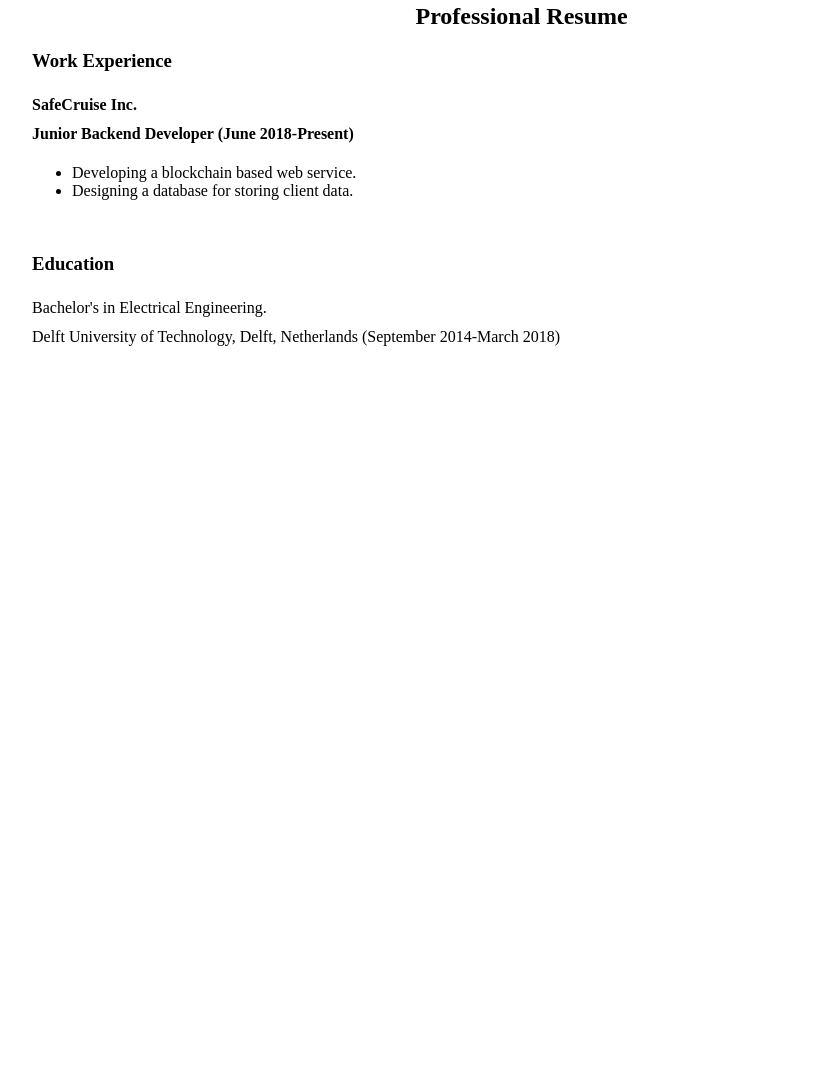
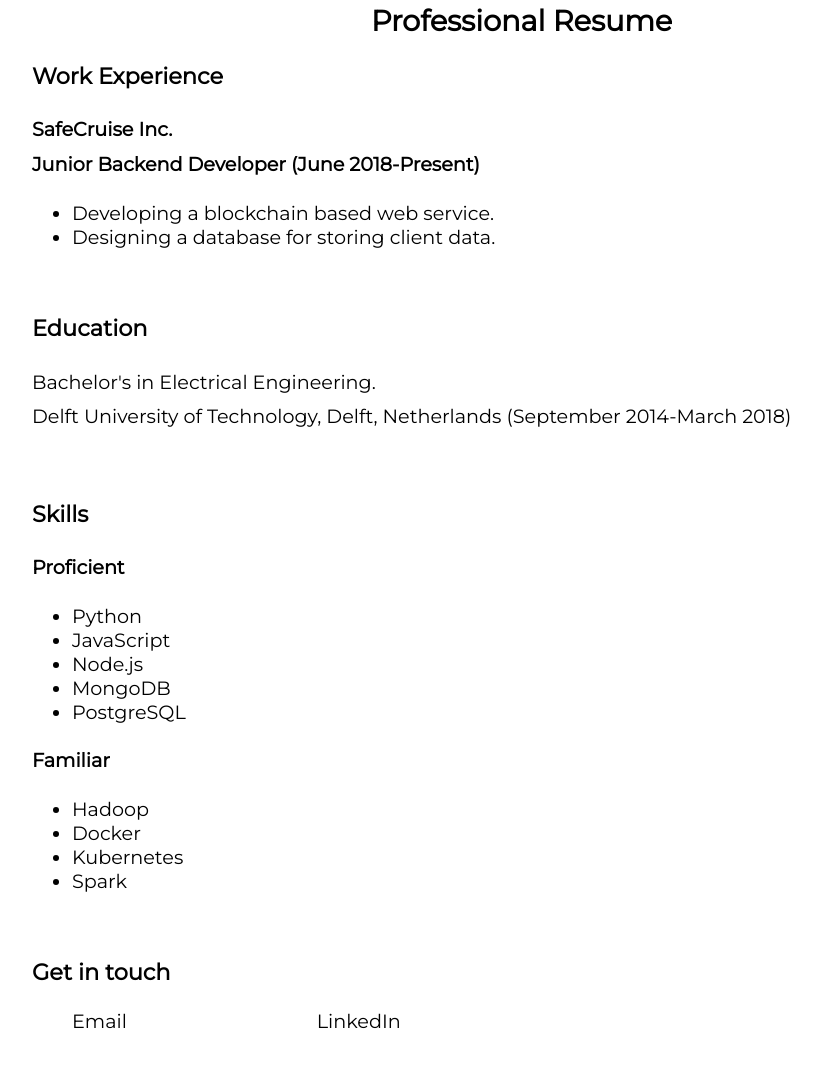
Before and after one commit to kavehjamshidi/kavehjamshidi.github.io, a plain HTML site: page index.html in a window 1280 px wide. Shown: the part 1381-2448 px from the top of the page, without its empty margins (64-885 px from the left). Before the commit the page ends 1748 px from the top, so only its background shows below. Drawn offline with nearby package versions, Linux system fonts and the light colour scheme.

Commit message:
final project

```diff
--- a/index.html
+++ b/index.html
@@ -38,12 +38,26 @@
         }
 
         #resume {
+            font-family: 'Montserrat', sans-serif;
+            font-size: 1.2rem;
             width: 90%;
             margin-top: 4rem;
         }
 
         #resume h2 {
             text-align: center;
+        }
+
+        #contact {
+            margin-bottom: 4rem;
+            list-style: none;
+            display: flex;
+            width: 100%;
+            justify-content: flex-start;
+        }
+
+        #contact li {
+            flex-basis: 25%;
         }
 
         figure {
@@ -101,10 +115,37 @@
             </ul>
             </p>
             <br>
-            <h3>Education</h2>
-                <p>Bachelor's in Electrical Engineering.<br>
-                    Delft University of Technology, Delft, Netherlands (September 2014-March 2018)</p>
-
+            <h3>Education</h3>
+            <p>Bachelor's in Electrical Engineering.<br>
+                Delft University of Technology, Delft, Netherlands (September 2014-March 2018)
+            </p>
+            <br>
+            <h3>Skills</h3>
+            <p><strong>Proficient</strong><br>
+            <ul>
+                <li>Python</li>
+                <li>JavaScript</li>
+                <li>Node.js</li>
+                <li>MongoDB</li>
+                <li>PostgreSQL</li>
+            </ul>
+            </p>
+            <p><strong>Familiar</strong><br>
+            <ul>
+                <li>Hadoop</li>
+                <li>Docker</li>
+                <li>Kubernetes</li>
+                <li>Spark</li>
+            </ul>
+            </p>
+            <br>
+            <h3>Get in touch</h3>
+            <p>
+            <ul id="contact">
+                <li>Email</li>
+                <li>LinkedIn</li>
+            </ul>
+            </p>
         </section>
     </main>
 </body>
```
